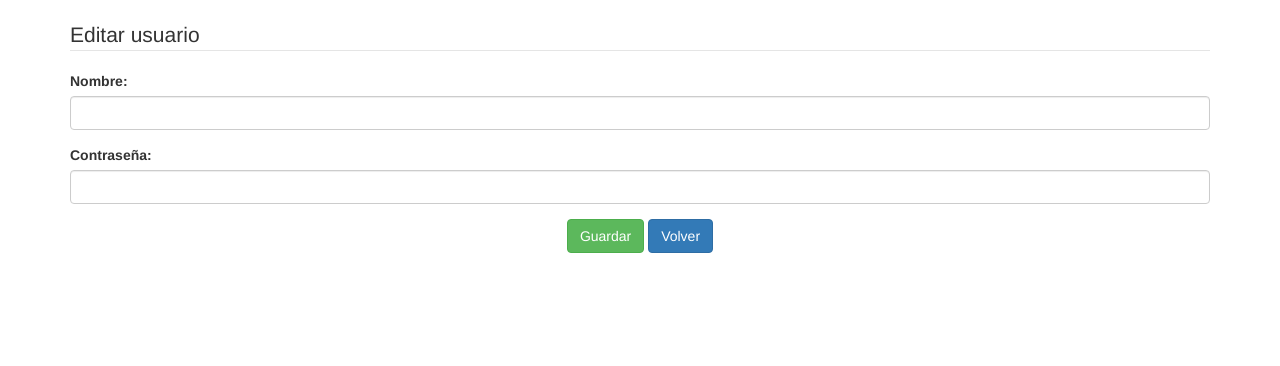
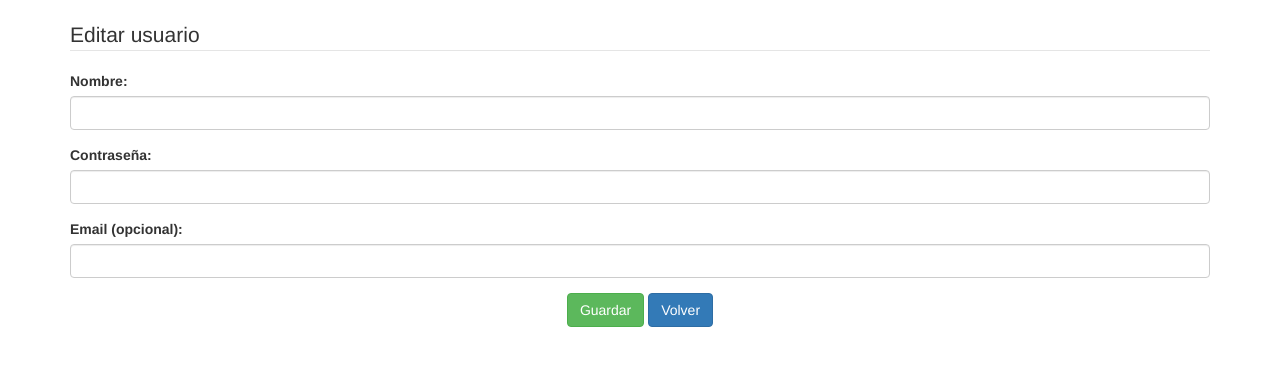
Before and after one commit to arandaschimpf/carrito, a PHP site: template vistas/users/edit.php in a window 1280 px wide. Shown: the part 52-418 px from the top of the page. Run offline with PHP 8.4, Linux system fonts and the light colour scheme; the template is opened without the code that fills it, so the values that code supplies are empty.

Commit message:
Capacidad de modificar el email de los usuarios

```diff
--- a/vistas/users/edit.php
+++ b/vistas/users/edit.php
@@ -10,6 +10,10 @@
 		<label for="password">Contraseña: </label>
 		<input type="password" class="form-control" name="user[password]" id="password">
 	</div>
+	<div class="form-group">
+		<label for="name">Email (opcional): </label>
+		<input type="email" class="form-control" name="user[email]" id="name">
+	</div>
 	<div class="text-center">
 		<button type="submit" class="btn btn-success">Guardar</button>
 		<a href="/admin/usuarios" class="btn btn-primary">Volver</a>
```
Also changed, not shown: .htaccess.
